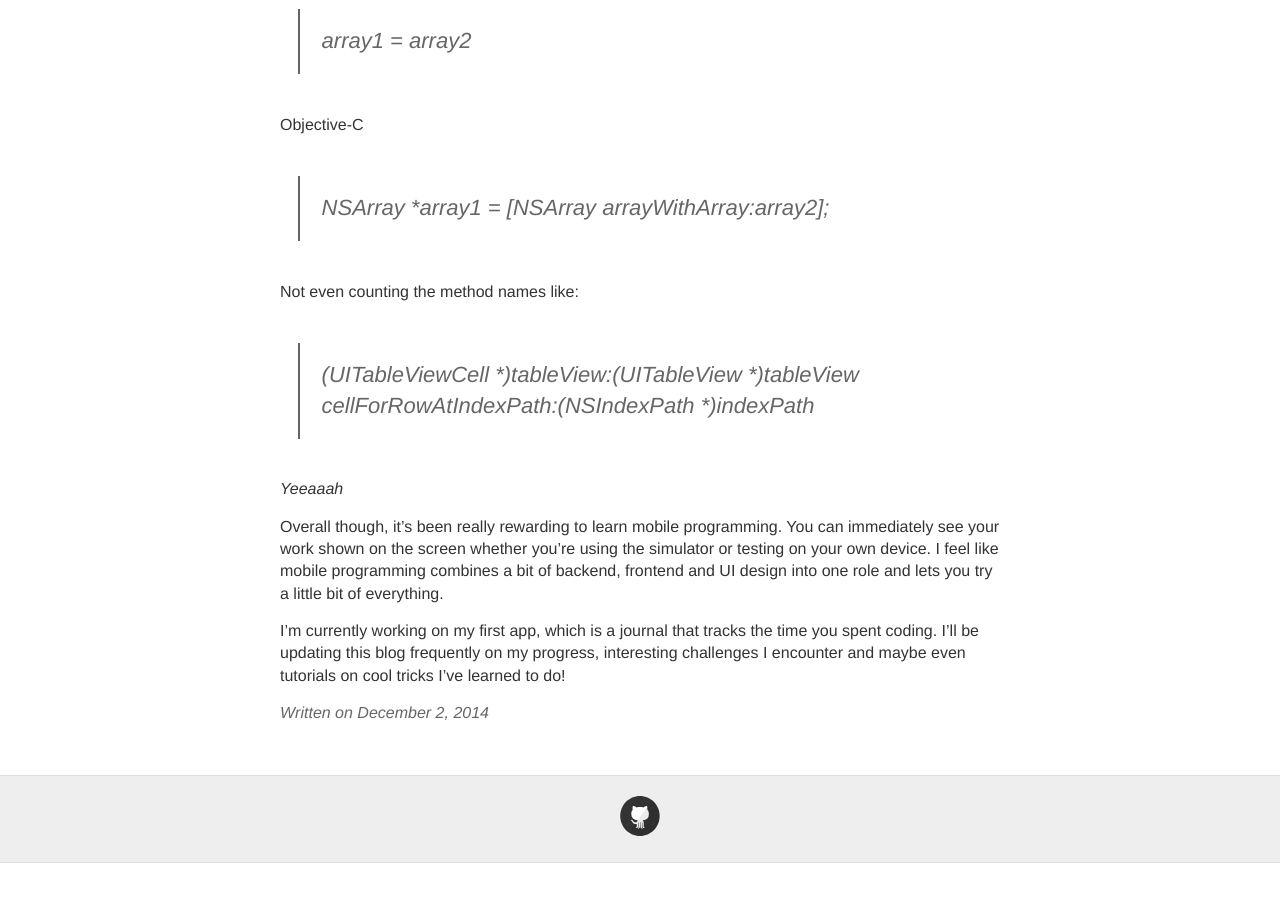
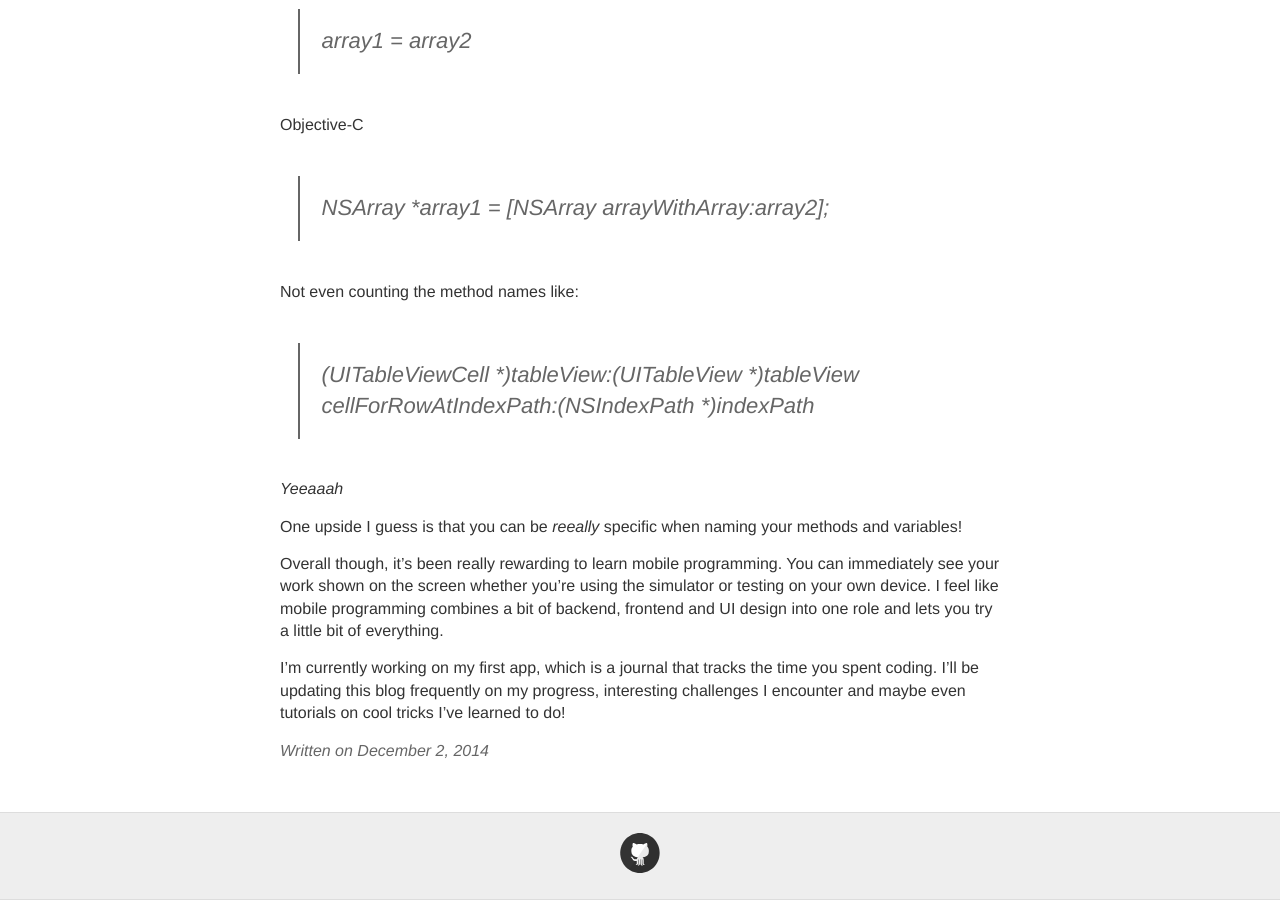
Before and after one commit to trentyou/trentyou.github.io, a Jekyll site: the page built from _posts/2014-12-2-Current progress and first post.md, in a window 1280 px wide and 900 px high, scrolled down 1555 px. Built offline with Jekyll 4.4.1, drawn with Linux system fonts in a browser that asks for light colours; before the commit the page ends 2418 px from its top, so only the background shows below that.

Commit message:
Updated 2014-12-2-Current progress and first post.md

```diff
--- a/_posts/2014-12-2-Current progress and first post.md
+++ b/_posts/2014-12-2-Current progress and first post.md
@@ -48,6 +48,8 @@ Not even counting the method names like:
 
 _Yeeaaah_
 
+One upside I guess is that you can be _reeally_ specific when naming your methods and variables!
+
 Overall though, it's been really rewarding to learn mobile programming. You can immediately see your work shown on the screen whether you're using the simulator or testing on your own device. I feel like mobile programming combines a bit of backend, frontend and UI design into one role and lets you try a little bit of everything.
 
 I'm currently working on my first app, which is a journal that tracks the time you spent coding. I'll be updating this blog frequently on my progress, interesting challenges I encounter and maybe even tutorials on cool tricks I've learned to do!
```
